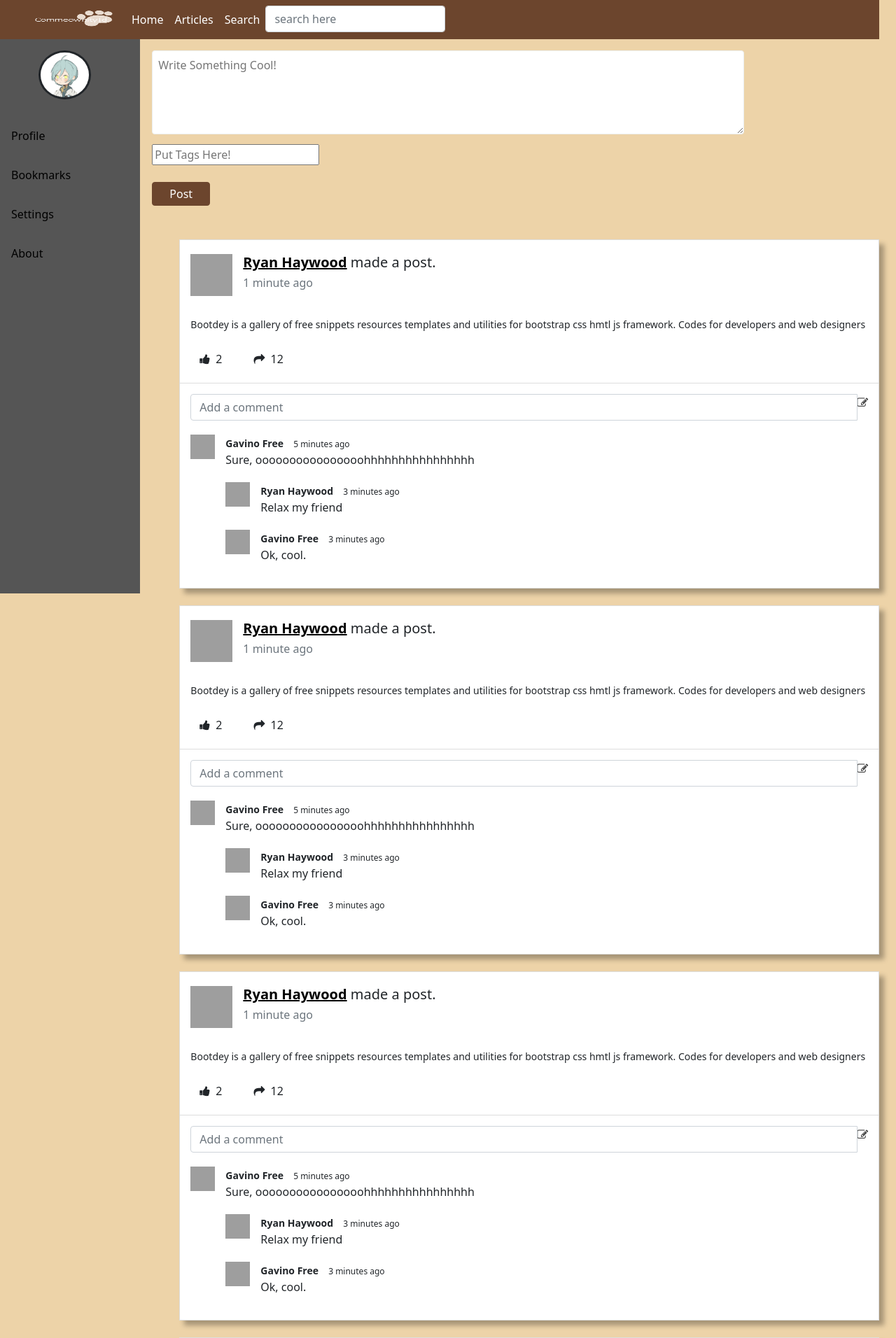
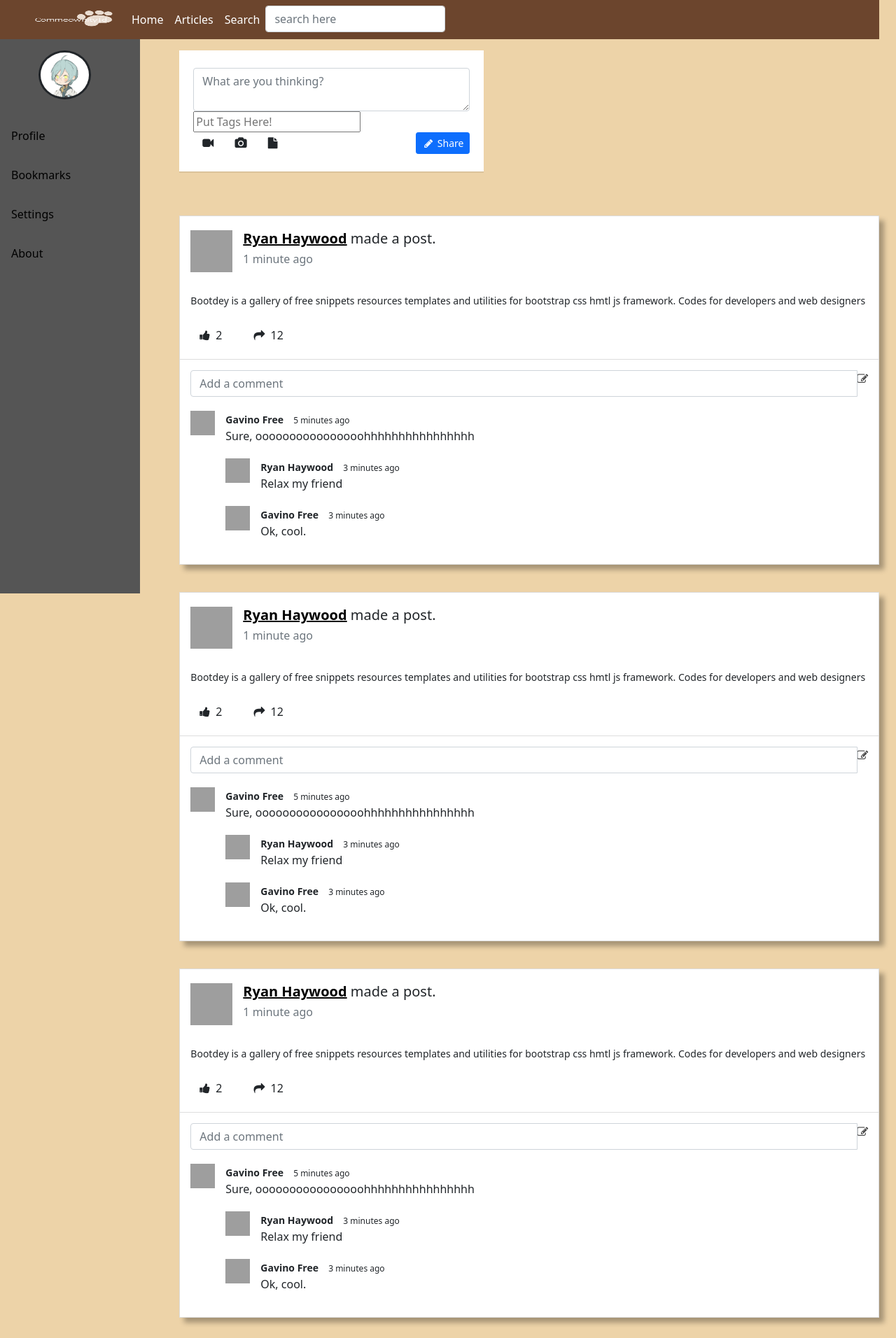
Before and after one commit to putrin1012/Commeownityid, a PHP site: page /_index.php in a window 1280 px wide. Shown: the top 1912 px of the page at 70% size. Run offline with PHP 8.4, Linux system fonts and the light colour scheme; some libraries are stand-ins or nearby versions; grey boxes are pictures that could not be loaded.

Commit message:
no message

```diff
--- a/NewPost.php
+++ b/NewPost.php
@@ -2,32 +2,70 @@
 <head>
 <meta name="viewport" content="width=device-width, initial-scale=1.0">
 <style>
-.profile-tabs-content .tab-pane {
-    padding: 1.5rem;
+.panel {
+    box-shadow: 0 2px 0 rgba(0,0,0,0.075);
+    border-radius: 0;
+    border: 0;
+    margin-bottom: 15px;
+    background-color: white;
 }
 
-.post-editor .post-field {
-    width: 100%;
-    height: 120px;
-    resize: vertical;
-    border-radius: .25rem;
-    margin-bottom: .5rem;
-    padding: .5rem;
-    border-color: #eceeef
+.panel .panel-footer, .panel>:last-child {
+    border-bottom-left-radius: 0;
+    border-bottom-right-radius: 0;
+}
+
+.panel .panel-heading, .panel>:first-child {
+    border-top-left-radius: 0;
+    border-top-right-radius: 0;
+}
+
+.panel-body {
+    padding: 25px 20px;
+}
+.panel .timeline,
+.panel .timeline-time {
+    background-color: #fff
+}
+
+.panel .timeline-icon {
+    box-shadow: 0 0 0 7px #fff
+}
+
+.panel .timeline-label {
+    box-shadow: none;
+    background-color: #f7f7f7;
+    border: 1px solid #e3e3e3
+}
+
+.panel .timeline-label:before {
+    border-right-color: #e3e3e3
+}
+
+.panel .timeline-label:after {
+    border-right-color: #f7f7f7
 }
 </style>
 </head>
 <body>
-<div class="tab-pane active" id="profile-overview" role="tabpanel">
-  <div class="post-editor">
-      <textarea name="post-field" id="post-field" class="post-field" placeholder="Write Something Cool!"></textarea>
-      <?php include("tagsInput.php");?>
-    </br>
-      <div class="d-flex">
-          <button class="btn btn-success px-4 py-1"style="background-color:#6C452D;border-color:#6C452D;">Post</button>
+  <link href="https://maxcdn.bootstrapcdn.com/font-awesome/4.3.0/css/font-awesome.min.css" rel="stylesheet">
+  <div class="container bootstrap snippets bootdeys">
+      <div class="col-md-7 col-md-offset-2">
+          <div class="panel">
+              <div class="panel-body">
+          		<textarea class="form-control" rows="2" placeholder="What are you thinking?"></textarea>
+          		<div class="mar-top clearfix">
+                <?php include("tagsInput.php");?>
+          			<button class="btn btn-sm btn-primary pull-right" type="submit"><i class="fa fa-pencil fa-fw"></i> Share</button>
+
+          			<a class="btn btn-trans btn-icon fa fa-video-camera add-tooltip" href="#" data-original-title="Add Video" data-toggle="tooltip"></a>
+          			<a class="btn btn-trans btn-icon fa fa-camera add-tooltip" href="#" data-original-title="Add Photo" data-toggle="tooltip"></a>
+          			<a class="btn btn-trans btn-icon fa fa-file add-tooltip" href="#" data-original-title="Add File" data-toggle="tooltip"></a>
+          		</div>
+          	</div>
+          </div>
+        </div>
       </div>
-  </div>
-</div>
 
 </body>
 <html>
```
